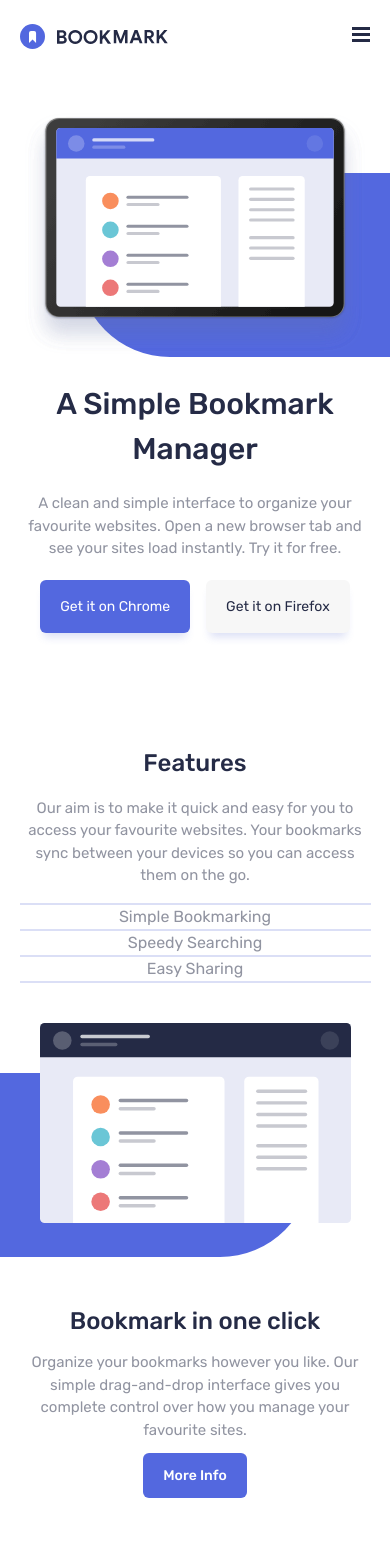
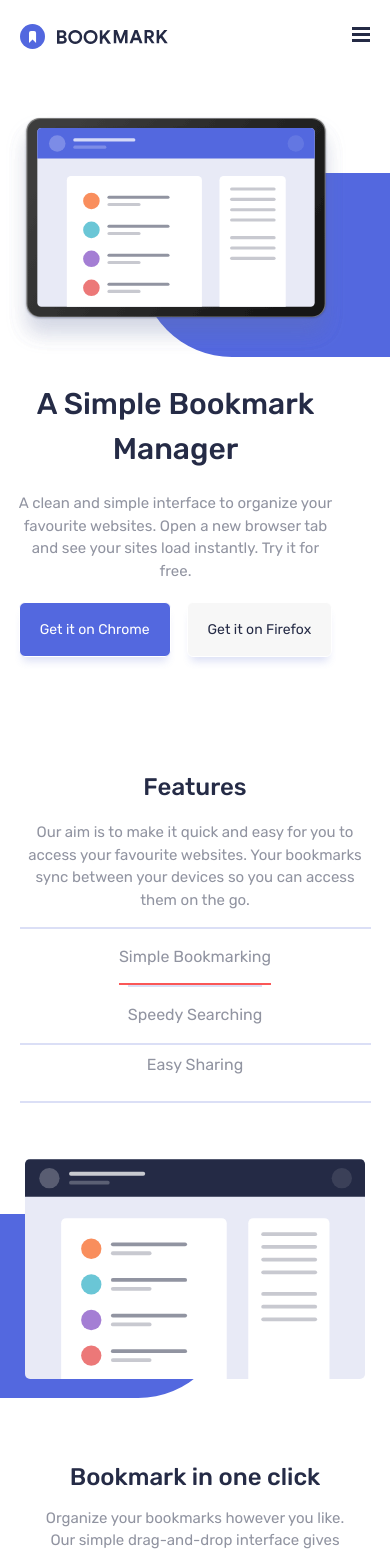
Before and after one commit to chiamaka28/fem-bookmark-landing-page, a Next.js app: page / in a window 390 px wide. Shown: the top 1555 px of the page. Built offline with nearby package versions, Linux system fonts and the light colour scheme.

Commit message:
added desktop styles

```diff
--- a/src/app/page.tsx
+++ b/src/app/page.tsx
@@ -7,7 +7,7 @@ import Navbar from '@/components/Navbar';
 
 export default function Home() {
   return (
-    <div>
+    <div className='overflow-hidden'>
       <Navbar />
       <Header />
       <Main />
--- a/src/components/Header.tsx/index.tsx
+++ b/src/components/Header.tsx/index.tsx
@@ -2,27 +2,32 @@ import React from 'react';
 
 const Header = () => {
   return (
-    <header>
-      <div className='relative flex justify-center items-center mt-10'>
-        <div className="after:absolute after:top-1/4 after:right-0 after:w-[80%] after:h-[11.5rem] after:content-[''] after:bg-soft-blue after:bg-[length:200%] after:rounded-l-[316px] after:z-[-1000]"></div>
-        <img src='/illustration-hero.svg' alt='' className='w-[340px] l' />
+    <header className='w-[90%] md:flex md:justify-between md:flex-row-reverse md:max-w-[1100px] md:mx-auto'>
+      <div className='relative flex justify-center items-center mt-10 md:mt-0 '>
+        <div className="after:absolute after:top-1/4  after:w-[80%] after:-right-[20%] md:after:w-[600px]  lg:after:w-[900px] md:after:-right-full after:h-[11.5rem] md:after:h-[260px] lg:after:h-[352px] after:content-[''] after:bg-soft-blue after:bg-[length:200%] after:rounded-l-[316px] after:z-[-1000]"></div>
+        <img
+          src='/illustration-hero.svg'
+          alt=''
+          className='w-[340px] lg:w-[575px] lg:ml-30'
+        />
       </div>
-      <div className='w-[90%] mx-auto mt-7 mb-28'>
-        <div>
-          <h1 className='text-[30px] font-medium text-dark-blue text-center'>
+
+      <div className='w-[90%] md:w-1/2 mx-auto mt-7 md:mt-16 mb-28 '>
+        <div className=''>
+          <h1 className='text-[30px] lg:text-[48px] lg:leading-[52px] font-medium text-dark-blue text-center md:text-left '>
             A Simple Bookmark Manager
           </h1>
-          <p className='text-[15px] text-grayish-blue text-center py-5'>
+          <p className='text-[15px] lg:text-[18px] lg:leading-7  text-grayish-blue text-center py-5 md:text-left'>
             A clean and simple interface to organize your favourite websites.
             Open a new browser tab and see your sites load instantly. Try it for
             free.
           </p>
         </div>
-        <div className='flex justify-center items-center  gap-4 '>
-          <div className='bg-soft-blue text-[14px] rounded-md text-white shadow-customButton font-meduim py-4 px-5'>
+        <div className='flex justify-center items-center  gap-4 md:justify-start'>
+          <div className='bg-soft-blue text-[14px] rounded-md text-white border border-white shadow-customButton font-meduim py-4 px-5 hover:text-soft-blue hover:bg-white hover:border-soft-blue transition-all duration-300'>
             <a href=''></a>Get it on Chrome
           </div>
-          <div className='bg-light-gray text-[14px] text-dark-blue shadow-customButton rounded-md font-meduim py-4 px-5'>
+          <div className='bg-light-gray text-[14px]  border border-white text-dark-blue shadow-customButton rounded-md font-meduim py-4 px-5 hover:text-dark-blue hover:bg-white hover:border-dark-blue transition-all duration-300'>
             <a href=''></a>Get it on Firefox
           </div>
         </div>
--- a/src/components/Main/index.tsx
+++ b/src/components/Main/index.tsx
@@ -29,30 +29,42 @@ const Main = () => {
 
   return (
     <main>
-      <div className='w-[90%] mx-auto'>
-        <h2 className='text-center text-dark-blue text-[24px] font-medium '>
+      <div className='w-[90%] md:w-[540px] md:mt-16 mx-auto'>
+        <h2 className='text-center text-dark-blue text-[24px] md:text-[32px] font-medium '>
           Features
         </h2>
-        <p className='text-grayish-blue text-center text-[15px] py-4'>
+        <p className='text-grayish-blue text-center text-[15px] md:text-[18px] py-4'>
           Our aim is to make it quick and easy for you to access your favourite
           websites. Your bookmarks sync between your devices so you can access
           them on the go.
         </p>
       </div>
       <div className='w-[90%] mx-auto'>
-        <div className=' text-grayish-blue flex flex-col  items-stretch justify-center border-t-2 border-b-2 border-light-blue '>
-          <button onClick={handleButton1Click} className=''>
+        <div className=' text-grayish-blue flex flex-col  md:flex-row md:w-[730px] md:mx-auto  items-stretch justify-center md:justify-between border-t-2 border-b-2 border-light-blue md:border-t-0  md:mt-5 '>
+          <div className=' flex justify-center items-center'>
+            <button
+              onClick={handleButton1Click}
+              className=' py-4 md:pt-3 md:pb-6 hover:text-soft-red md:h-full relative'
+            >
               Simple Bookmarking
+              <div
+                className='after:absolute after:content-[""] after:bottom-0 after:left-0
+               md:after:left-0 after:w-full after:h-[2px] after:bg-soft-red'
+              ></div>
             </button>
+          </div>
+          <div className=' flex justify-center items-center'>
             <button
               onClick={handleButton2Click}
-            className='border-t-2 border-w-full border-light-blue'
+              className='border-t-2  border-w-full border-light-blue md:border-none py-4 md:pt-3 md:pb-6 hover:text-soft-red  md:h-full relative'
             >
               Speedy Searching
+              <div className='md:after:absolute md:after:content-[""] md:after:bottom-0 md:after:left-0 md:after:w-full md:after:h-[2px] md:after:bg-soft-red'></div>
             </button>
+          </div>
           <button
             onClick={handleButton3Click}
-            className='border-t-2 border-light-blue'
+            className='border-t-2  border-light-blue md:border-none pt-2 pb-6 hover:text-soft-red'
           >
             Easy Sharing
           </button>
@@ -61,29 +73,29 @@ const Main = () => {
 
       {activeButton === 1 && (
         <div
-          className={`transition-opacity duration-300 ease-in-out relative  ${
+          className={` ${
             activeButton === 1 ? 'opacity-100' : 'opacity-0'
-          }`}
+          } transition-opacity duration-300 ease-in-out relative md:flex md:justify-between md:gap-16  w-[90%] md:max-w-[1100px] mx-auto mt-14 mb-36`}
         >
-          <div className='relative flex justify-center items-center mt-10'>
-            <div className="after:absolute after:top-1/4 after:left-0 after:w-[80%] after:h-[11.5rem] after:content-[''] after:bg-soft-blue after:bg-[length:200%] after:rounded-r-[316px] after:z-[-1000]"></div>
+          <div className='relative flex justify-center items-center mt-10 md:mt-0 md:w-1/2'>
+            <div className="after:absolute after:top-1/4  after:w-[80%] after:-left-[20%] md:after:w-[600px]  lg:after:w-[900px] md:after:-left-full after:h-[11.5rem] md:after:h-[260px] lg:after:h-[352px] after:content-[''] after:bg-soft-blue after:bg-[length:200%] after:rounded-r-[316px] after:z-[-1000]"></div>
             <img
               src='/illustration-features-tab-1.svg'
               alt=''
-              className='w-[311px]'
+              className='w-[340px] lg:w-[536px] '
             />
           </div>
-          <div className='mt-20 w-[90%] mx-auto'>
-            <h3 className='text-[24px] text-center text-dark-blue font-medium'>
+          <div className='mt-20 w-[90%] md:w-1/2 mx-auto  md:max-w-[540px]'>
+            <h3 className='text-[24px] lg:text-[32px] text-center md:text-left text-dark-blue font-medium'>
               Bookmark in one click
             </h3>
-            <p className='text-[15px] text-center text-grayish-blue py-3'>
+            <p className='text-[15px] lg:text-[18px] text-center md:text-left text-grayish-blue py-3'>
               Organize your bookmarks however you like. Our simple drag-and-drop
               interface gives you complete control over how you manage your
               favourite sites.
             </p>
-            <div className='flex justify-center items-center'>
-              <button className='bg-soft-blue text-white text-[14px] font-medium py-3 px-5 rounded-md'>
+            <div className='flex justify-center md:justify-start items-center'>
+              <button className='bg-soft-blue text-white border border-white text-[14px] font-medium py-3 px-5 rounded-md hover:text-soft-blue hover:bg-white hover:border-soft-blue transition-all duration-300'>
                 More Info
               </button>
             </div>
@@ -94,26 +106,26 @@ const Main = () => {
         <div
           className={`transition-opacity duration-300 ease-in-out relative mb-5 ${
             activeButton === 2 ? 'opacity-100' : 'opacity-0'
-          }`}
+          } transition-opacity duration-300 ease-in-out relative md:flex md:justify-between md:gap-16  w-[90%] md:max-w-[1100px] mx-auto mt-14 mb-3`}
         >
-          <div className='flex justify-center items-center mt-10'>
-            <div className="after:absolute after:top-1/4 after:left-0 after:w-[80%] after:h-[11.5rem] after:content-[''] after:bg-soft-blue after:bg-[length:200%] after:rounded-r-[316px] after:z-[-1000]"></div>
+          <div className='relative flex justify-center items-center mt-10 md:mt-0 md:w-1/2'>
+            <div className="after:absolute after:top-1/4  after:w-[80%] after:-left-[20%] md:after:w-[600px]  lg:after:w-[900px] md:after:-left-full after:h-[11.5rem] md:after:h-[260px] lg:after:h-[352px] after:content-[''] after:bg-soft-blue after:bg-[length:200%] after:rounded-r-[316px] after:z-[-1000]"></div>
             <img
               src='/illustration-features-tab-2.svg'
               alt=''
-              className='w-[311px]'
+              className='w-[340px] lg:w-[536px] '
             />
           </div>
-          <div className='mt-20 w-[90%] mx-auto'>
-            <h3 className='text-[24px] text-center text-dark-blue font-medium'>
+          <div className='mt-20 w-[90%] mx-auto  md:w-1/2   md:max-w-[540px]'>
+            <h3 className='text-[24px] g:text-[32px] text-center md:text-left text-dark-blue font-medium'>
               Intelligent search
             </h3>
-            <p className='text-[15px] text-center text-grayish-blue py-3'>
+            <p className='text-[15px] lg:text-[18px] text-center md:text-left text-grayish-blue py-3'>
               Our powerful search feature will help you find saved sites in no
               time at all. No need to trawl through all of your bookmarks.
             </p>
-            <div className='flex justify-center items-center'>
-              <button className='bg-soft-blue text-white text-[14px] font-medium py-3 px-5 rounded-md'>
+            <div className='flex justify-center md:justify-start items-center'>
+              <button className='bg-soft-blue text-white border border-white text-[14px] font-medium py-3 px-5 rounded-md hover:text-soft-blue hover:bg-white hover:border-soft-blue transition-all duration-300'>
                 More Info
               </button>
             </div>
@@ -122,28 +134,28 @@ const Main = () => {
       )}
       {activeButton === 3 && (
         <div
-          className={`transition-opacity duration-300 ease-in-out relative ${
+          className={`transition-opacity duration-300 ease-in-out relative md:flex md:justify-between md:gap-16  w-[90%] md:max-w-[1100px] mx-auto mt-14 mb-3 ${
             activeButton === 3 ? 'opacity-100' : 'opacity-0'
           }`}
         >
-          <div className=' flex justify-center items-center mt-10'>
-            <div className="after:absolute after:top-1/4 after:left-0 after:w-[80%] after:h-[11.5rem] after:content-[''] after:bg-soft-blue after:bg-[length:200%] after:rounded-r-[316px] after:z-[-1000]"></div>
+          <div className='relative flex justify-center md:justify-end items-center mt-10 md:mt-0 md:w-1/2'>
+            <div className="after:absolute after:top-1/4  after:w-[80%] after:-left-[20%] md:after:w-[600px]  lg:after:w-[900px] md:after:-left-full after:h-[11.5rem] md:after:h-[260px] lg:after:h-[352px] after:content-[''] after:bg-soft-blue after:bg-[length:200%] after:rounded-r-[316px] after:z-[-1000]"></div>
             <img
               src='/illustration-features-tab-3.svg'
               alt=''
-              className='w-[311px]'
+              className='w-[340px] lg:w-[536px] '
             />
           </div>
-          <div className='mt-20 w-[90%] mx-auto '>
-            <h3 className='text-[24px] text-center text-dark-blue font-medium'>
+          <div className='mt-20 w-[90%] mx-auto  md:w-1/2   md:max-w-[540px]'>
+            <h3 className='text-[24px] lg:text-[32px] text-center md:text-left text-dark-blue font-medium'>
               Share your bookmarks
             </h3>
-            <p className='text-[15px] text-center text-grayish-blue py-3'>
+            <p className='text-[15px]  lg:text-[18px] text-center md:text-left  text-grayish-blue py-3'>
               Easily share your bookmarks and collections with others. Create a
               shareable link that you can send at the click of a button.
             </p>
-            <div className='flex justify-center items-center'>
-              <button className='bg-soft-blue text-white text-[14px] shadow-customButton font-medium py-3 px-5 rounded-md'>
+            <div className='flex justify-center md:justify-start items-center'>
+              <button className='bg-soft-blue text-white border border-white text-[14px] shadow-customButton font-medium py-3 px-5 rounded-md hover:text-soft-blue hover:bg-white hover:border-soft-blue transition-all duration-300'>
                 More Info
               </button>
             </div>
@@ -151,15 +163,17 @@ const Main = () => {
         </div>
       )}
       <section className='mt-24 w-[90%] mx-auto'>
-        <h4 className='text-[24px] text-center text-dark-blue font-medium'>
+        <div className='md:max-w-[540px] md:mx-auto'>
+          <h4 className='text-[24px] md:text-[32px] text-center text-dark-blue font-medium'>
             Download the extension
           </h4>
-        <p className='text-center text-grayish-blue'>
-          We&apos;ve got more browsers in the pipeline. Please do let us know if
-          you&apos;ve got a favourite you&apos;d like us to prioritize.
+          <p className='text-center text-grayish-blue md:text-[18px]  py-4 md:py-6'>
+            We&apos;ve got more browsers in the pipeline. Please do let us know
+            if you&apos;ve got a favourite you&apos;d like us to prioritize.
           </p>
-        <div className='flex flex-col items-center gap-10'>
-          <div className='w-[280px] h-[370px] flex flex-col pt-12 pb-6 justify-between items-center shadow-customCard rounded-[15px] bg-white'>
+        </div>
+        <div className='flex flex-col  items-center md:flex-row md:justify-center md:h-[450px]  gap-10 md:gap-5'>
+          <div className='w-[280px] h-[370px] flex flex-col pt-12 pb-6 justify-between items-center md:self-start shadow-customCard rounded-[15px] bg-white'>
             <img src='/logo-chrome.svg' alt='' />
             <div className='mt-5'>
               <h5 className='text-dark-blue text-xl font-medium'>
@@ -170,11 +184,11 @@ const Main = () => {
               </p>
             </div>
             <div className='bg-[url(/bg-dots.svg)] mt-10 h-4 w-full bg-no-repeat'></div>
-            <button className='text-[14px] font-medium bg-soft-blue shadow-customButton text-white  py-3 px-5 rounded-md'>
+            <button className='text-[14px] font-medium bg-soft-blue border border-white shadow-customButton text-white  py-3 px-5 rounded-md hover:text-soft-blue hover:bg-white hover:border-soft-blue transition-all duration-300'>
               Add & Install Extension
             </button>
           </div>
-          <div className='w-[280px] h-[370px] flex flex-col pt-12 pb-6 justify-between  items-center rounded-[15px] shadow-customCard bg-white'>
+          <div className='w-[280px] h-[370px] flex flex-col pt-12 pb-6 justify-between  items-center md:self-center  rounded-[15px] shadow-customCard bg-white'>
             <img src='/logo-firefox.svg' alt='' />
             <div className='mt-5'>
               <h5 className='text-dark-blue text-xl font-medium'>
@@ -185,11 +199,11 @@ const Main = () => {
               </p>
             </div>
             <div className='bg-[url(/bg-dots.svg)]  mt-10 h-4 w-full bg-no-repeat'></div>
-            <button className='text-[14px] font-medium bg-soft-blue shadow-customButton text-white py-3 px-5 rounded-md'>
+            <button className='text-[14px] font-medium bg-soft-blue border border-white shadow-customButton text-white py-3 px-5 rounded-md hover:text-soft-blue hover:bg-white hover:border-soft-blue transition-all duration-300'>
               Add & Install Extension
             </button>
           </div>
-          <div className='w-[280px] h-[370px] flex flex-col pt-12 pb-6 justify-between  items-center rounded-[15px] shadow-customCard bg-white'>
+          <div className='w-[280px] h-[370px] flex flex-col pt-12 pb-6 justify-between  items-center md:self-end rounded-[15px] shadow-customCard bg-white'>
             <img src='/logo-opera.svg' alt='' />
             <div className='mt-5'>
               <h5 className='text-dark-blue text-xl font-medium'>
@@ -200,7 +214,7 @@ const Main = () => {
               </p>
             </div>
             <div className='bg-[url(/bg-dots.svg)]  mt-10 h-4 w-full bg-no-repeat'></div>
-            <button className='text-[14px] font-medium bg-soft-blue shadow-customButton text-white  py-3 px-5 rounded-md'>
+            <button className='text-[14px] font-medium bg-soft-blue border border-white shadow-customButton text-white  py-3 px-5 rounded-md hover:text-soft-blue hover:bg-white hover:border-soft-blue transition-all duration-300'>
               Add & Install Extension
             </button>
           </div>
--- a/src/components/ui/Accordian/index.tsx
+++ b/src/components/ui/Accordian/index.tsx
@@ -25,10 +25,10 @@ const AccordionTrigger = React.forwardRef<
   <AccordionPrimitive.Header className='flex'>
     <AccordionPrimitive.Trigger
       ref={ref}
-      className='flex flex-1 items-center text-dark-blue justify-between py-4 font-medium transition-all  [&[data-state=open]>svg]:rotate-180'
+      className='flex flex-1 items-center text-dark-blue hover:text-soft-red justify-between py-4 font-medium transition-all  [&[data-state=open]>svg]:rotate-180 [&[data-state=open]>svg]:text-soft-red'
     >
       {children}
-      <ChevronDown className='h-4 w-4 shrink-0 transition-transform duration-200' />
+      <ChevronDown className='h-4 w-4 text-soft-blue shrink-0 transition-transform duration-200' />
     </AccordionPrimitive.Trigger>
   </AccordionPrimitive.Header>
 ));
@@ -40,7 +40,7 @@ const AccordionContent = React.forwardRef<
 >(({ className, children, ...props }, ref) => (
   <AccordionPrimitive.Content
     ref={ref}
-    className='overflow-hidden text-[15px] text-dark-blue transition-all data-[state=closed]:animate-accordion-up data-[state=open]:animate-accordion-down'
+    className='overflow-hidden text-[15px] md:text-[16px] text-dark-blue transition-all data-[state=closed]:animate-accordion-up data-[state=open]:animate-accordion-down'
     {...props}
   >
     <div className='pb-4 pt-0'>{children}</div>
--- a/tailwind.config.ts
+++ b/tailwind.config.ts
@@ -7,15 +7,6 @@ export default {
     "./src/app/**/*.{js,ts,jsx,tsx,mdx}",
   ],
   theme: {
-    colors: {
-      "soft-blue": "hsl(231, 69%, 60%)",
-      "soft-red" : "hsl(0, 94%, 66%)",
-      "grayish-blue": "hsl(229, 8%, 60%)",
-      "dark-blue": "hsl(229, 31%, 21%)",
-      'light-gray': "hsla(0, 0%, 97%, 1)",
-      'light-blue': "hsla(231, 58%, 55%, 0.2)",
-      'white' : 'hsla(0, 0%, 100%, 1)'
-    },
     boxShadow: {
       'customButton': '0px 8px 8px -4px rgba(73, 93, 207, 0.20)',
        'customCard' : '0px 10px 20px -5px rgba(73, 93, 207, 0.20)'
@@ -43,6 +34,15 @@ export default {
       },
       overflow: {
         'hidden': 'hidden',
+      },
+      colors: {
+        "soft-blue": "hsl(231, 69%, 60%)",
+        "soft-red" : "hsl(0, 94%, 66%)",
+        "grayish-blue": "hsl(229, 8%, 60%)",
+        "dark-blue": "hsl(229, 31%, 21%)",
+        'light-gray': "hsla(0, 0%, 97%, 1)",
+        'light-blue': "hsla(231, 58%, 55%, 0.2)",
+        'white' : 'hsla(0, 0%, 100%, 1)'
       }
 
     },
```
Also changed, not shown: src/components/Cta/index.tsx (+32 -5 lines), src/components/FAQ/index.tsx (+5 -5 lines), src/components/Footer/index.tsx (+9 -5 lines), src/components/Navbar/index.tsx (+22 -14 lines). Lines whose indentation alone changed are shown as unchanged.
